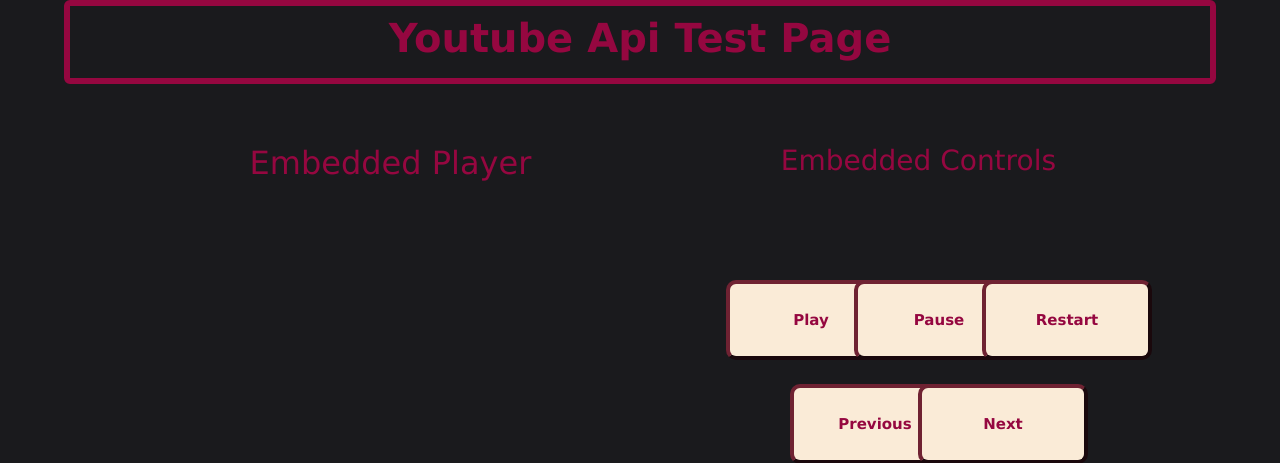
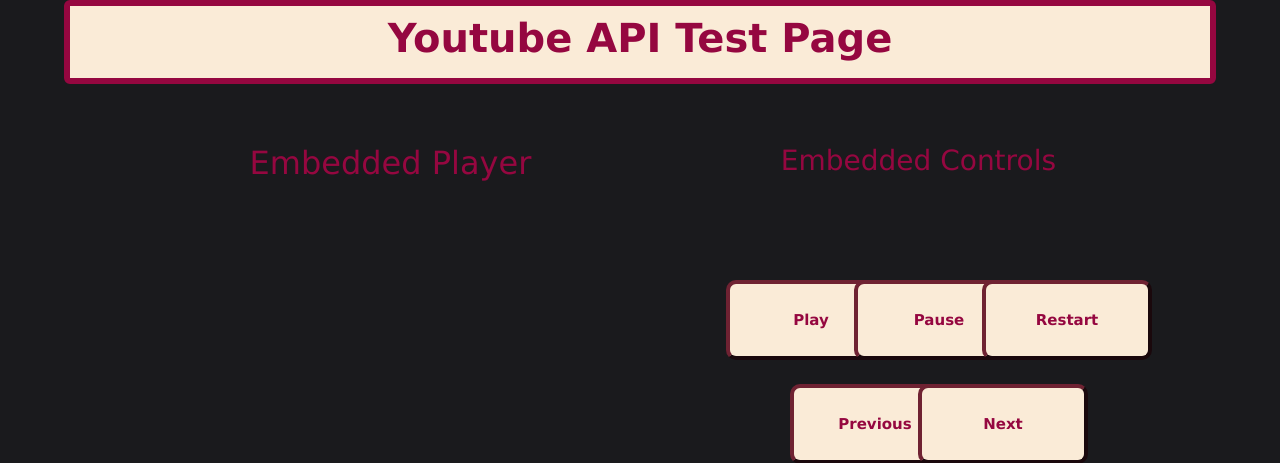
Before and after one commit to sudo-simon/progetto-rdc-ltw, a PHP site: page /youtube_api.html in a window 1280 px wide; the page is wider, and only the part inside the window is pictured. Shown: the top 463 px of that part. Run offline with PHP 8.4, Linux system fonts and the light colour scheme.

Commit message:
minor changes

```diff
--- a/youtube_api_test/youtube_api.css
+++ b/youtube_api_test/youtube_api.css
@@ -8,6 +8,9 @@
     top: 0%;
     left: 5%;
     width: 100%;
+}
+.banner {
+    background-color: antiquewhite;
 }
 #banner_clickable {
     border-radius: 6px;
--- a/youtube_api_test/youtube_api.html
+++ b/youtube_api_test/youtube_api.html
@@ -23,7 +23,7 @@
     <div id=banner>
         <a href="youtube_api.html" id=banner_link class="banner">
             <div class="banner" id=banner_clickable>
-                <h1 class="banner" id=banner_name>Youtube Api Test Page</h1>
+                <h1 class="banner" id=banner_name>Youtube API Test Page</h1>
             </div>
         </a>
     </div>
```
